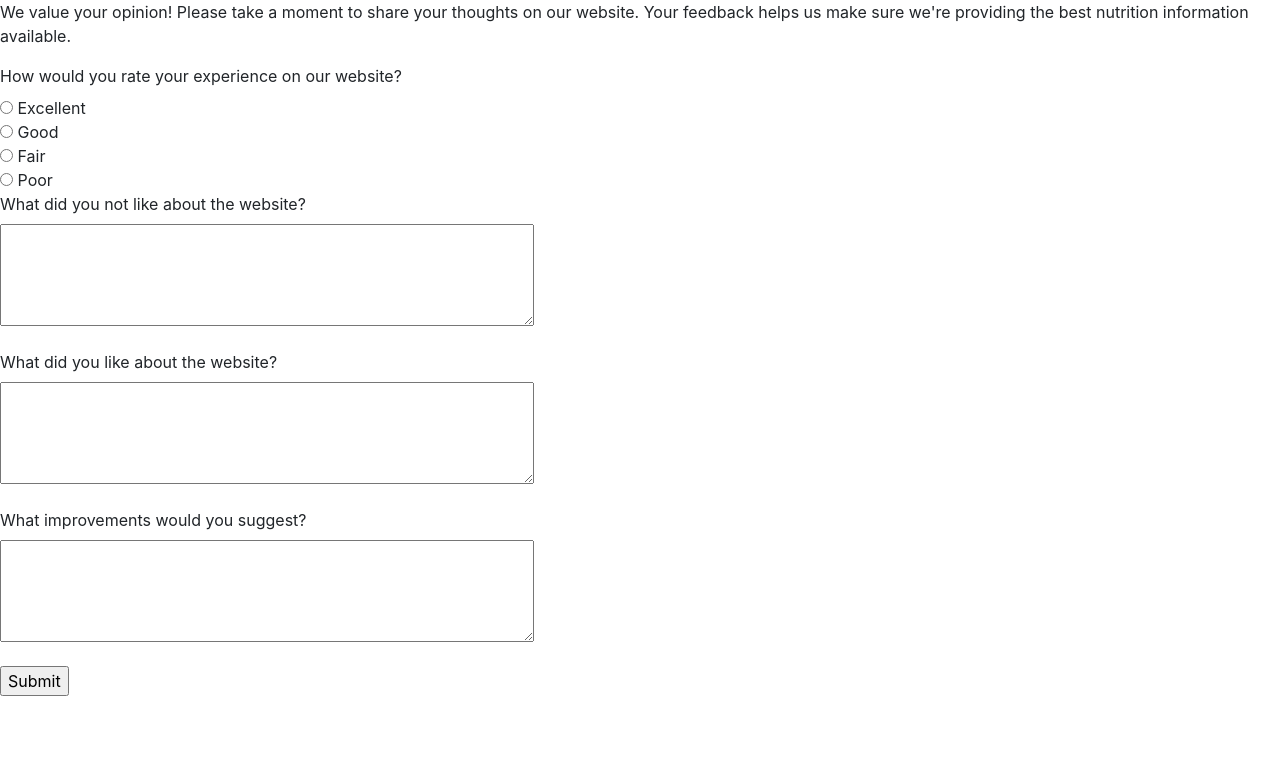
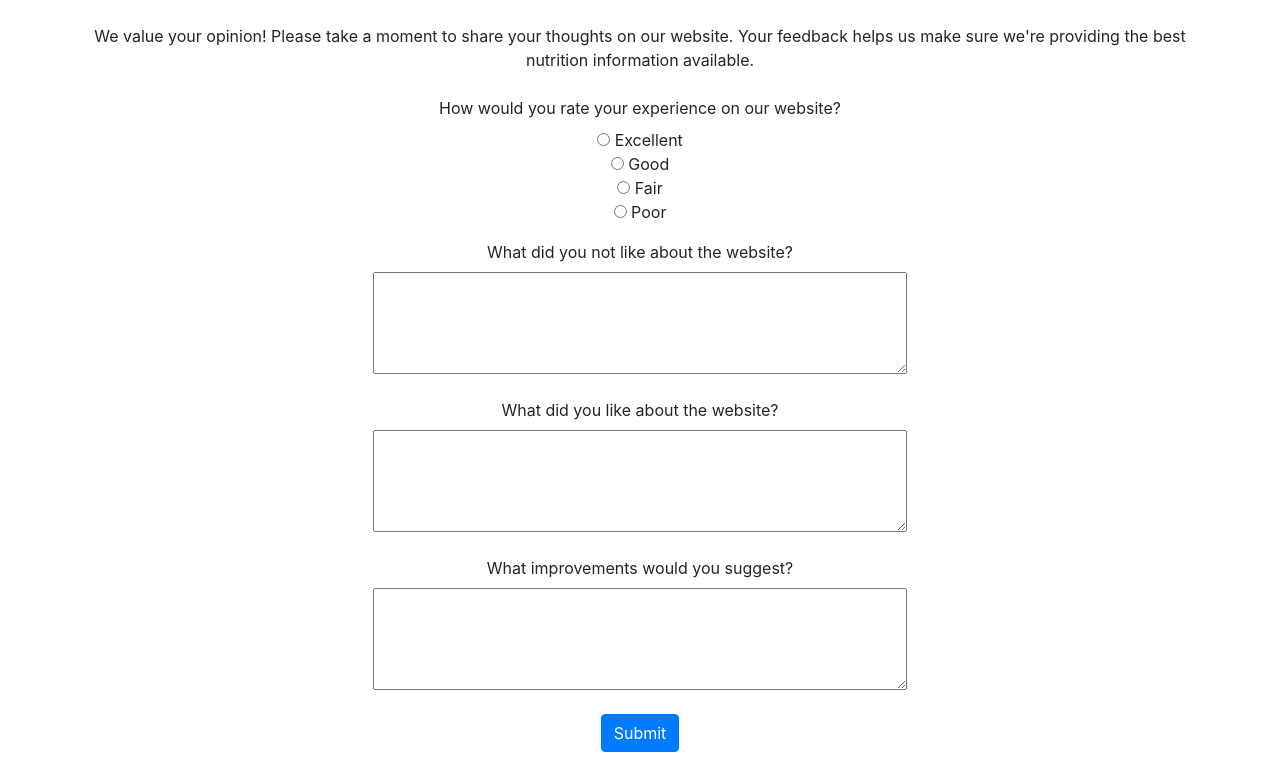
Before and after one commit to Tanisha0907/Nutrisure, a Django app: template calorie-calculator-python-code/templates/feedback.html in a window 1280 px wide. Shown: the part 116-884 px from the top of the page. Before the commit the page ends 812 px from the top, so only its background shows below. Run offline with Django 3.2, Linux system fonts and the light colour scheme; the template is opened without the code that fills it, so the values that code supplies are empty; some libraries are stand-ins or nearby versions.

Commit message:
Update feedback.html

```diff
--- a/calorie-calculator-python-code/templates/feedback.html
+++ b/calorie-calculator-python-code/templates/feedback.html
@@ -12,8 +12,8 @@
     <body>
         {% include 'navbar.html' %}
 
-
-  <p>We value your opinion! Please take a moment to share your thoughts on our website. Your feedback helps us make sure we're providing the best nutrition information available.</p>
+        <div class="container text-center">
+            <p class="text-center mb-4 mt-4">We value your opinion! Please take a moment to share your thoughts on our website. Your feedback helps us make sure we're providing the best nutrition information available.</p>
 
             <form action="feedback_form.php" method="post">
                 <label>How would you rate your experience on our website?</label><br>
@@ -21,14 +21,14 @@
                 <input type="radio" name="rating" value="good"> Good<br>
                 <input type="radio" name="rating" value="fair"> Fair<br>
                 <input type="radio" name="rating" value="poor"> Poor<br>
-  <label>What did you not like about the website?</label><br>
+                <label class="mt-3">What did you not like about the website?</label><br>
                 <textarea name="dislikes" rows="4" cols="50"></textarea><br><br>
                 <label>What did you like about the website?</label><br>
                 <textarea name="suggestions" rows="4" cols="50"></textarea><br><br>
                 <label>What improvements would you suggest?</label><br>
                 <textarea name="likes" rows="4" cols="50"></textarea><br><br>
-  <input type="submit" value="Submit">
+                     <input type="submit" value="Submit" class="btn btn-primary">
             </form>
-
+        </div>
     </body>
 </html>
```
Lines whose indentation alone changed are shown as unchanged.
